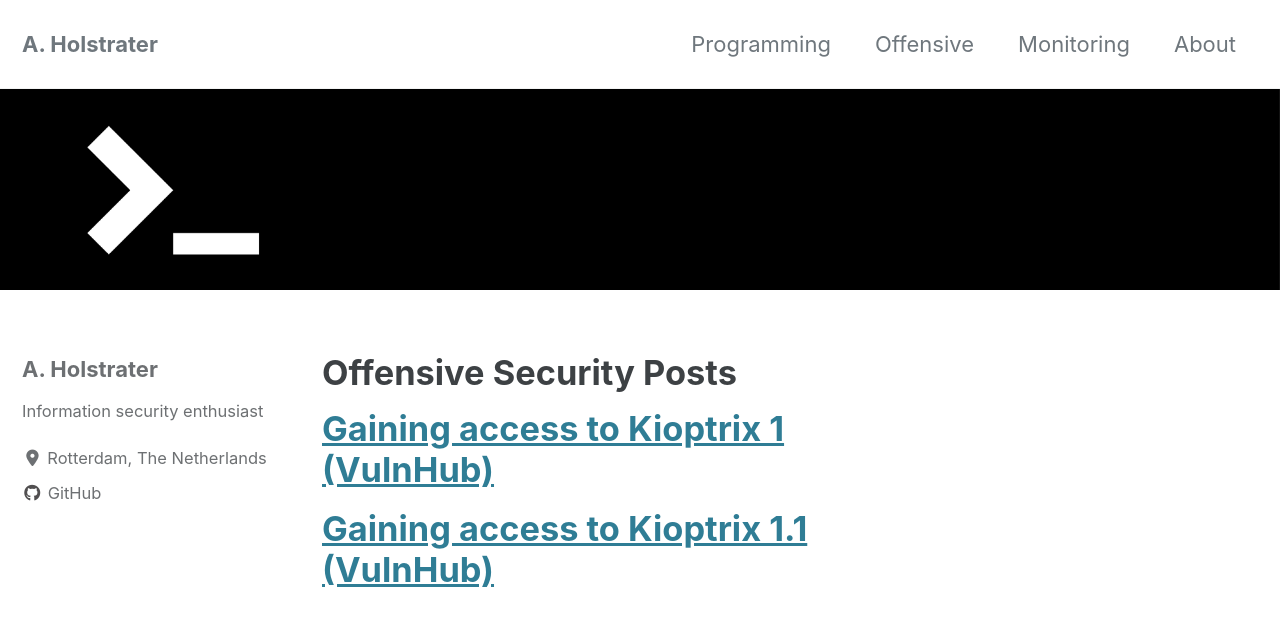
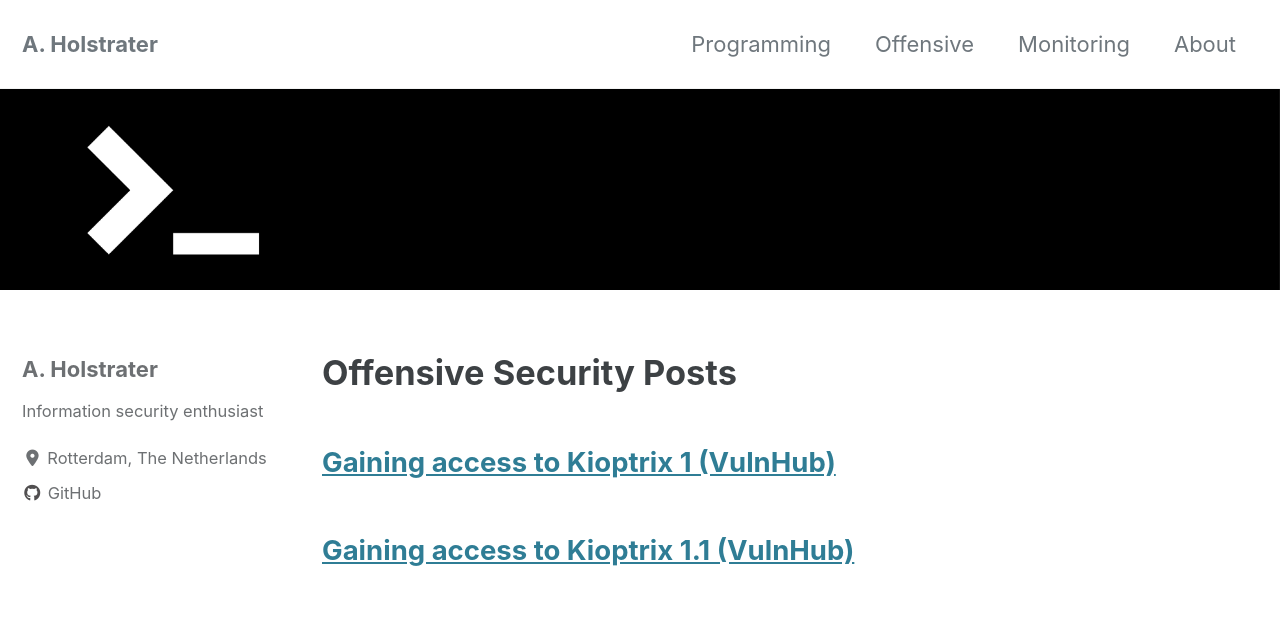
Before and after one commit to holstrater/holstrater.github.io, a Jekyll site: the page built from _pages/offensive.md, in a window 1280 px wide and 900 px high. Shown: the top 626 px of the window. Built offline with Jekyll 4.4.1, drawn with Linux system fonts in a browser that asks for light colours; cached includes are drawn as plain includes; nearby versions of some CDN libraries.

Commit message:
second post changes

```diff
--- a/_pages/offensive.md
+++ b/_pages/offensive.md
@@ -7,6 +7,9 @@ header:
   image: "/images/banner2.png"
 ---
 
-# [Gaining access to Kioptrix 1 (VulnHub)](https://holstrater.github.io/kioptrix1/)
 
-# [Gaining access to Kioptrix 1.1 (VulnHub)](https://holstrater.github.io/kioptrix11/)
+
+
+## [Gaining access to Kioptrix 1 (VulnHub)](https://holstrater.github.io/kioptrix1/)
+
+## [Gaining access to Kioptrix 1.1 (VulnHub)](https://holstrater.github.io/kioptrix11/)
```
